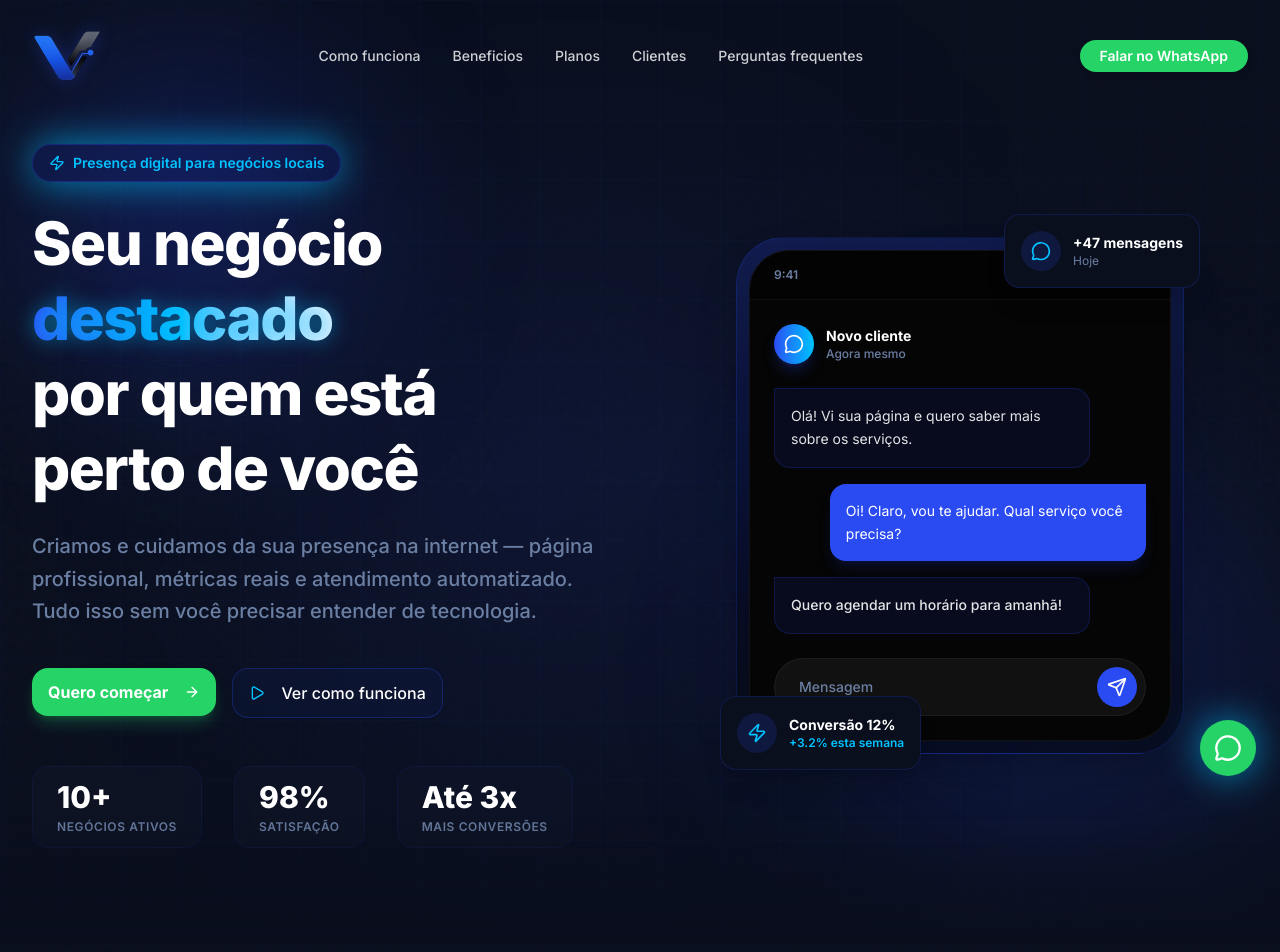
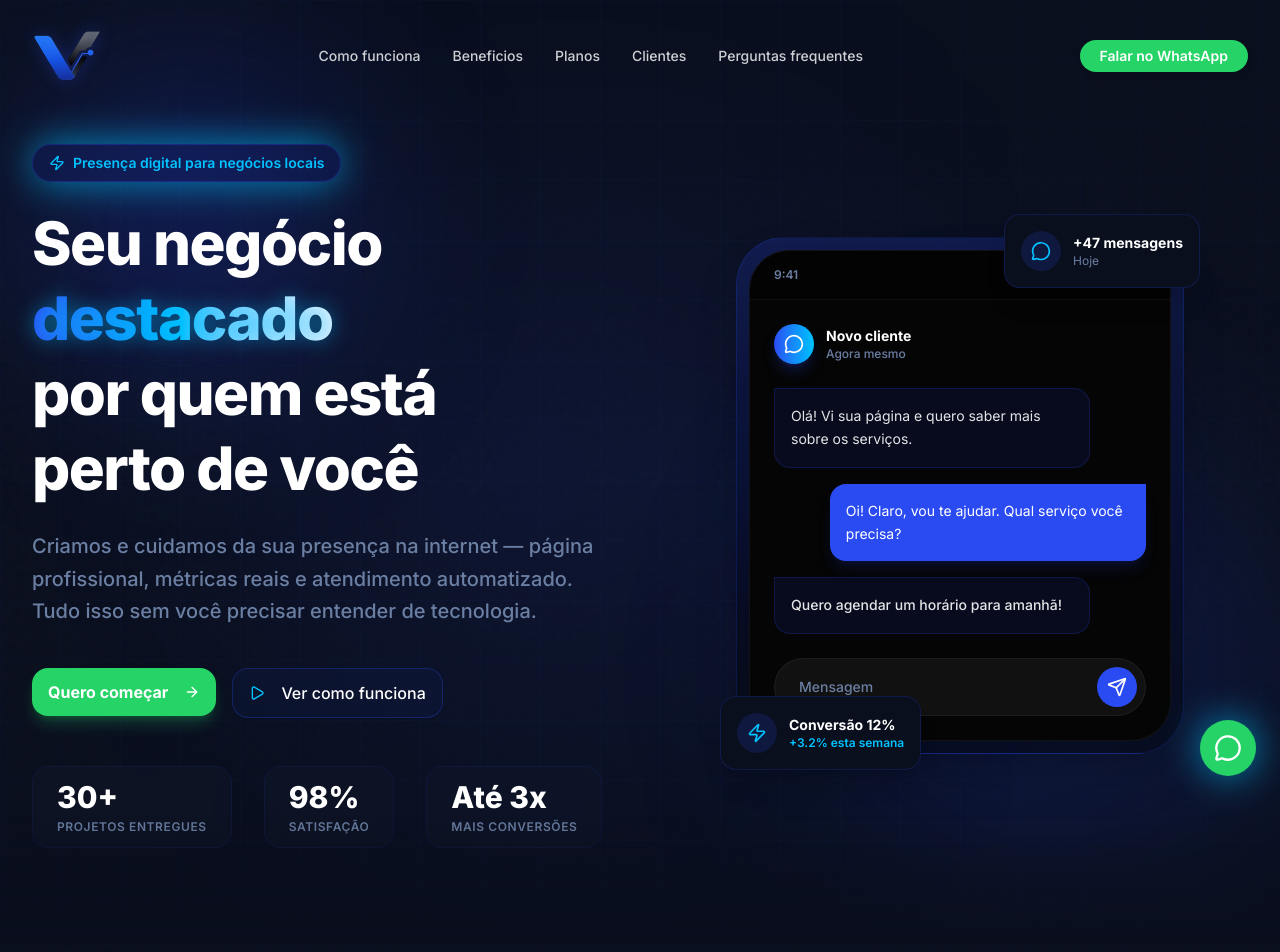
Before and after one commit to l-guidotti/visualink, a Next.js app: page / in a window 1280 px wide. Shown: the top 952 px of the page. Built offline with nearby package versions, Linux system fonts and the light colour scheme.

Commit message:
release: altera informações da home

```diff
--- a/components/landing/hero.tsx
+++ b/components/landing/hero.tsx
@@ -87,8 +87,8 @@ export function Hero() {
             {/* Stats */}
             <div className="mt-12 flex flex-wrap gap-8 justify-center lg:justify-start">
               <div className="text-center lg:text-left bg-[#12192C]/40 border border-[#2B4BF2]/10 backdrop-blur-sm px-6 py-3 rounded-2xl hover:border-[#00C2FF]/30 transition-all duration-300">
-                <div className="text-3xl font-extrabold text-white">10+</div>
-                <div className="text-xs text-[#6B7FA3] font-semibold uppercase tracking-wider mt-1">Negócios ativos</div>
+                <div className="text-3xl font-extrabold text-white">30+</div>
+                <div className="text-xs text-[#6B7FA3] font-semibold uppercase tracking-wider mt-1">Projetos entregues</div>
               </div>
               <div className="text-center lg:text-left bg-[#12192C]/40 border border-[#2B4BF2]/10 backdrop-blur-sm px-6 py-3 rounded-2xl hover:border-[#00C2FF]/30 transition-all duration-300">
                 <div className="text-3xl font-extrabold text-white">98%</div>
```
